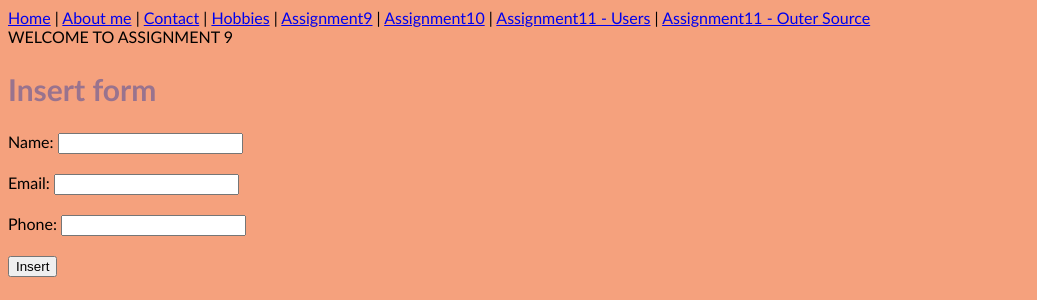
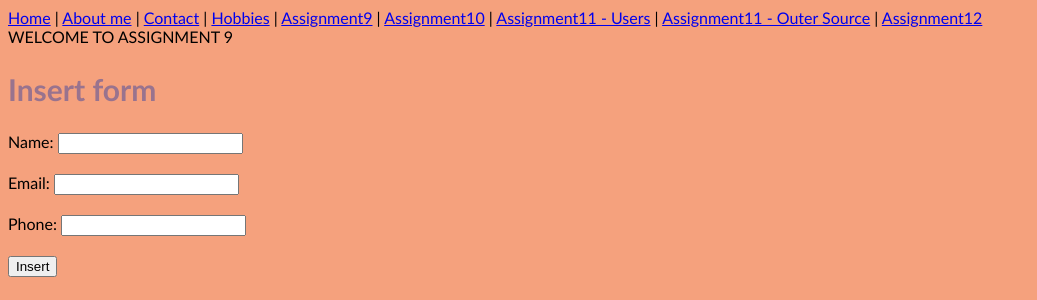
Before and after one commit to Idop93/WEB_Backend, a Flask app: page /assignment10 in a window 1280 px wide. Shown: the top 300 px of the page, without its empty margins (0-1037 px from the left). Run offline with Flask 2, Linux system fonts and the light colour scheme; parts of the project's set-up code (start-up, migrations or seed data) failed here and were passed over.

Commit message:
assignment 12 added to repository. Thanks for a very interesting course

```diff
--- a/app.py
+++ b/app.py
@@ -101,5 +101,14 @@ def os_page():
         return render_template('assignment11-outer_source.html', user=res['data'])
     return render_template('assignment11-outer_source.html')
 
+@app.route('/assignment12/restapi_users', defaults={'user_id': 1})
+@app.route("/assignment12/restapi_users/<int:user_id>")
+def assignment12(user_id):
+    query = 'select * from users where id=%s' % user_id
+    query_result = query_json(query=query)
+    if len(query_result) == 0:
+        query_result = [{'status': 'unsuccessful', 'message': 'user not found, please try a different user'}]
+    return json.dumps(query_result)
+
 if __name__ == '__main__':
     app.run(debug=True)
--- a/templates/menu.html
+++ b/templates/menu.html
@@ -2,7 +2,7 @@
 <header>
     <a href="/Home">Home</a> | <a href="/About_me">About me</a> | <a href="/contact">Contact</a> | <a href="/hobbies">Hobbies</a>
     | <a href="/assignment9">Assignment9</a> | <a href="/assignment10">Assignment10</a> | <a href="/assignment11/users">Assignment11 - Users</a>
-    | <a href="/assignment11/outer_source">Assignment11 - Outer Source</a>
+    | <a href="/assignment11/outer_source">Assignment11 - Outer Source</a> | <a href="/assignment12/restapi_users">Assignment12</a>
 </header>
 
 <body>
```
